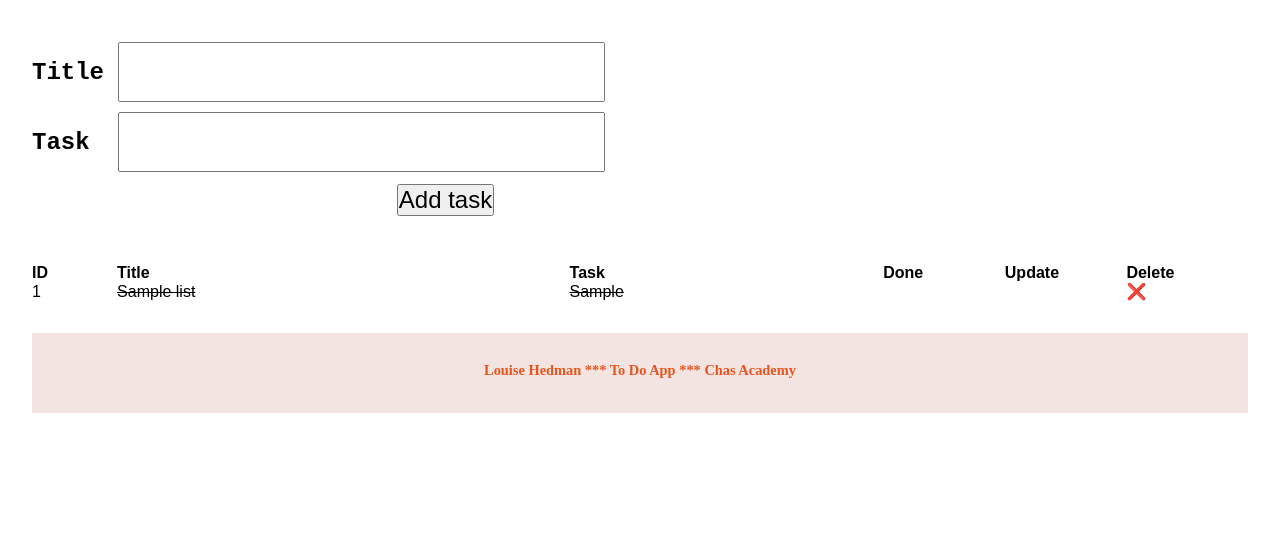
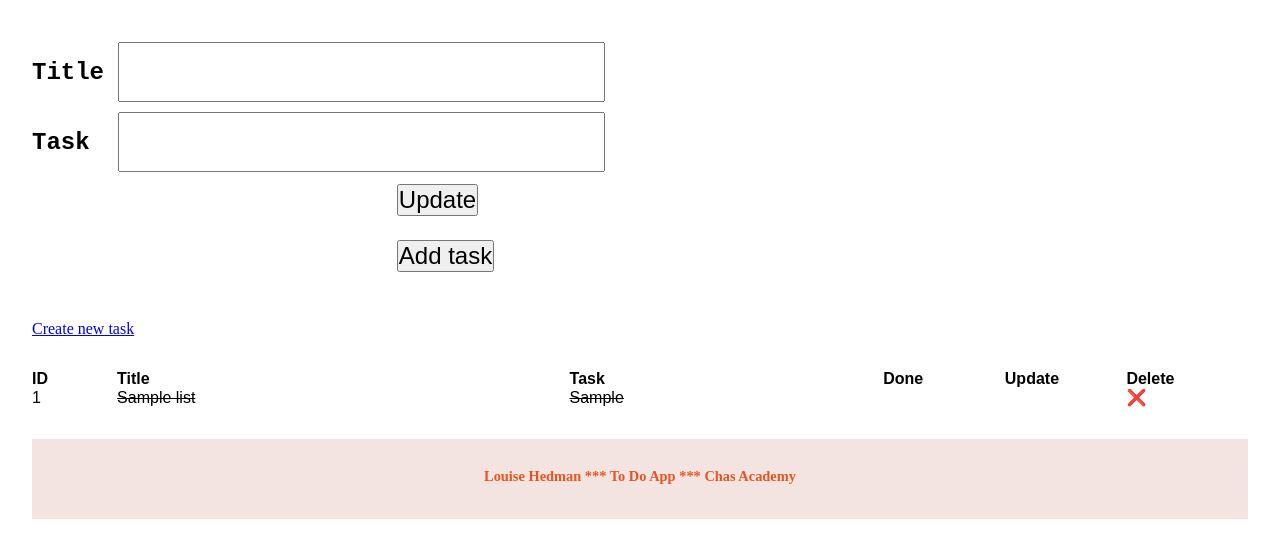
Before and after one commit to louisehedman/U04_to-do-app, a PHP site: page / in a window 1280 px wide. Shown: the part 426-977 px from the top of the page. Before the commit the page ends 839 px from the top, so only its background shows below. Run offline with PHP 8.4, Linux system fonts and the light colour scheme; tables that the repository leaves empty or names only in its code hold one stand-in row (values such as "Sample post").

Commit message:
move create and update to separate pages

```diff
--- a/app/public/create.php
+++ b/app/public/create.php
@@ -1,5 +1,10 @@
 <?php
 include('php_db.php');
+include 'headerfooter.php';
+
+$title = '';
+$task = '';
+$id = 0;
 
 $notset = '';
 if (isset($_POST['add'])) {
@@ -20,4 +25,27 @@ if (isset($_POST['add'])) {
    ];
    $statement->execute($params);
    }
+   header("Location: index.php");
 }
+
+?>
+<?=header_temp('Create')?>
+<section>
+            <form method="post" action="create.php" >
+               <input type="hidden" name="id" value="<?php echo $id; ?>";>
+               <label for="title">Title</label>
+               <input id="title" type="text" name="title" value="<?php echo $task; ?>">
+               <br>
+               <label for="task">Task&nbsp;</label>
+               <input id="task" type="text" name="task" value="<?php echo $task; ?>">
+               <div>
+                  <? //php if ($update == true): ?>
+                     <button type="submit" name="add" class="submitbtn">Add task</button>
+                  <? //php endif ?>
+               </div>
+                  <?php if (isset($notset)) { ?>
+                  <p class="error"><?php echo $notset; ?></p>
+                  <?php } ?>
+            </form>
+
+<?=footer_temp()?>
--- a/app/public/index.php
+++ b/app/public/index.php
@@ -1,7 +1,7 @@
 <?php
 include('php_db.php');
-include('create.php');
-include('update.php');
+//include('create.php');
+//include('update.php');
 include('delete.php');
 
 //$update = false;
@@ -109,11 +109,11 @@ if (isset($_GET['as'], $_GET['row'])) {
                <label for="task">Task&nbsp;</label>
                <input id="task" type="text" name="task" value="<?php echo $task; ?>">
                <div>
-                  <?php if ($update == true): ?>
+                  <?//php if ($update == true): ?>
                      <button type="submit" name="update" class="submitbtn">Update</button>
-                  <?php else: ?>
+                  <?//php else: ?>
                      <button type="submit" name="add" class="submitbtn">Add task</button>
-                  <?php endif ?>
+                  <?//php endif ?>
                </div>
                   <?php if (isset($notset)) { ?>
                   <p class="error"><?php echo $notset; ?></p>
@@ -134,6 +134,7 @@ if (isset($_GET['as'], $_GET['row'])) {
                </tr>
             </thead>
             <tbody>
+               <a href="create.php">Create new task</a>
 
             <?php foreach ($rows as $row) { ?>
                <tr>
@@ -147,7 +148,7 @@ if (isset($_GET['as'], $_GET['row'])) {
                   </td>
                   <td>
                      <?php if (!$row['done']) { ?>
-                        <a href="index.php?update=<?php echo $row['id']; ?>">&#9999;&#65039;</a>
+                        <a href="update.php?update=<?php echo $row['id']; ?>">&#9999;&#65039;</a>
                      <?php } ?>
                   </td>
                   <td>
--- a/app/public/update.php
+++ b/app/public/update.php
@@ -1,5 +1,6 @@
 <?php
-include('php_db.php');
+include 'php_db.php';
+include 'headerfooter.php';
 
 $update = false;
 $title = '';
@@ -8,10 +9,12 @@ $id = 0;
 
 if (isset($_GET['update'])) {
     $id = $_GET['update'];
+
     $update = true;
-    $rows = $db->query("SELECT * FROM list");
+    $rows = $db->query("SELECT * FROM list WHERE id = '$id'");
 
     foreach ($rows as $row) {
+       $id = $row['id'];
        $title = $row['title'];
        $task = $row['task'];
     }
@@ -32,5 +35,27 @@ if (isset($_GET['update'])) {
     $statement->execute();
     $title = "";
     $task = "";
-    //header("Location: index.php");
+    header("Location: index.php");
  }
+ ?>
+
+ <?=header_temp('Update')?>
+ <section>
+            <form method="post" action="update.php" >
+               <input type="hidden" name="id" value="<?php echo $id; ?>";>
+               <label for="title">Title</label>
+               <input id="title" type="text" name="title" value="<?php echo $title; ?>">
+               <br>
+               <label for="task">Task&nbsp;</label>
+               <input id="task" type="text" name="task" value="<?php echo $task; ?>">
+               <div>
+                  <?php if ($update == true): ?>
+                     <button type="submit" name="update" class="submitbtn">Update</button>
+                  <?php endif ?>
+               </div>
+                  <?php if (isset($notset)) { ?>
+                  <p class="error"><?php echo $notset; ?></p>
+                  <?php } ?>
+            </form>
+ </section>
+ <?=footer_temp()?>
```
Also changed, not shown: app/public/headerfooter.php (added, +39 -0 lines), app/public/read.php (added).
